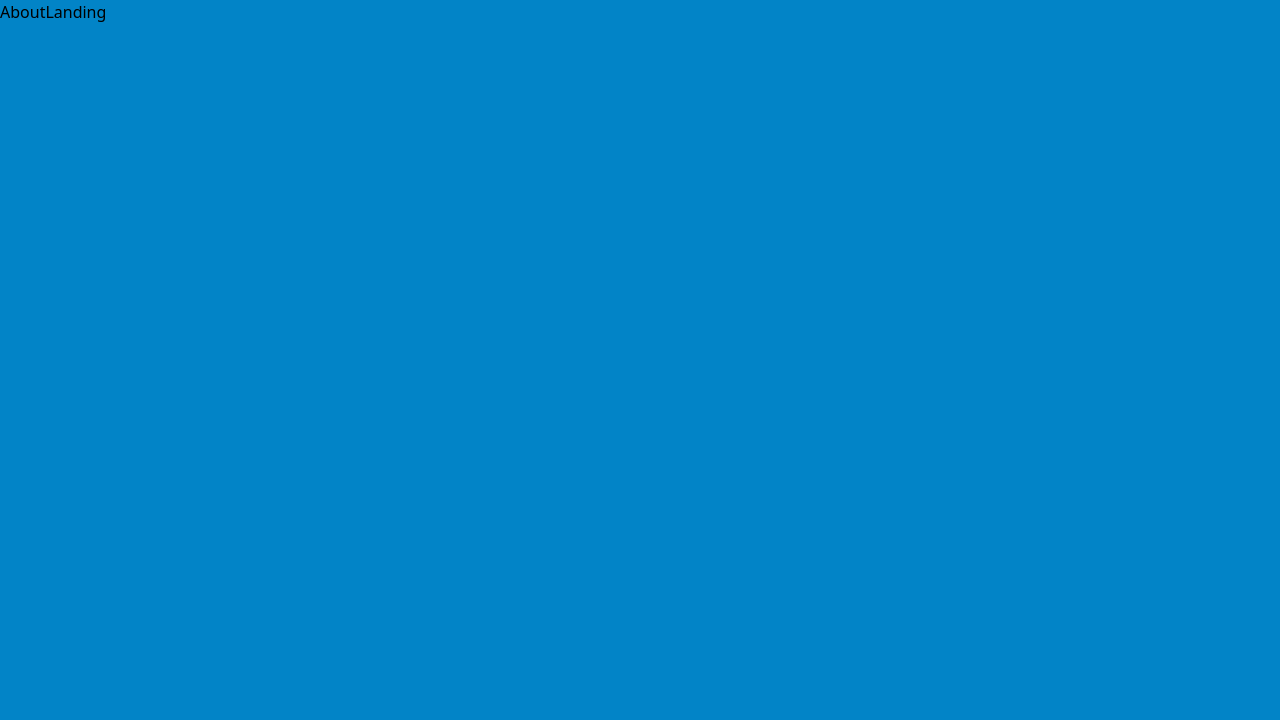
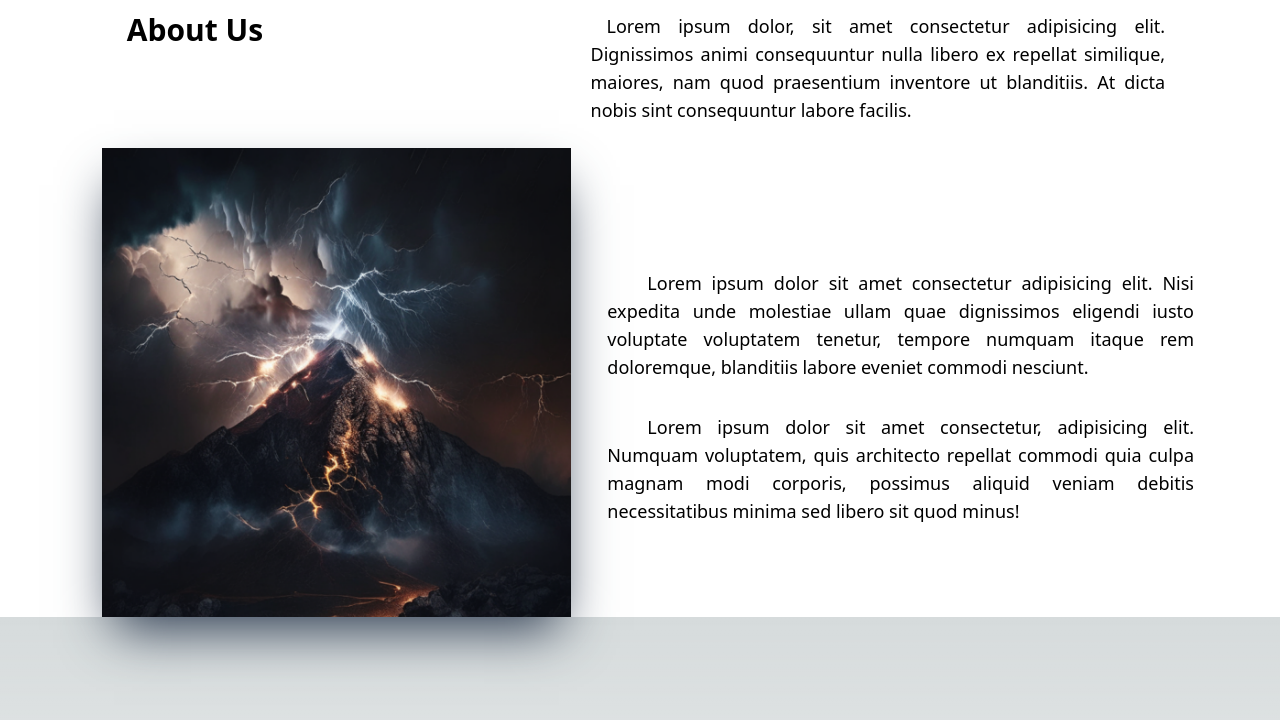
Before and after one commit to CodeKnight07/GeohazardMap, a Next.js app in the folder geomap-frontend/: page /components/user/content/about-landing in a window 1280 px wide. Shown: the top 720 px of the page. Built offline with nearby package versions, Linux system fonts and the light colour scheme.

Commit message:
create about page landing

```diff
--- a/geomap-frontend/pages/components/user/content/about-landing.tsx
+++ b/geomap-frontend/pages/components/user/content/about-landing.tsx
@@ -1,8 +1,39 @@
+import Image from 'next/image'
 import React from 'react'
-
+import bg1 from './images/bg1.png'
 function AboutLanding() {
   return (
-    <div className='w-screen h-screen bg-sky-600'>AboutLanding</div>
+    <div className='w-sccreen h-9/10  flex flex-col justify-center items-center bg-white'>
+      <div className=' w-11/12 h-9/10 flex flex-col items-center space-y-3'>
+
+
+        <div className=' p-3 w-full auto flex md:flex-row md:items-start  max-sm: flex-col justify-center items-center space-x-4'>
+          <div className='flex max-sm:flex-col items-start max-md:w-full  md:items-center w-2/5 h-1/2'>
+              <h1 className='text-black font-extrabold max-sm:text-xl indent-3 sm:text-2xl lg:text-3xl'>About Us</h1>
+          </div>
+          <div className=' flex max-md:flex-row w-11/12 md:flex-col justify-end md:w-1/2 h-9/10'>
+              <p className='indent-4 text-justify max-sm:text-xs sm:text-sm md:text-base lg:text-lg'>Lorem ipsum dolor, sit amet consectetur adipisicing elit. Dignissimos animi consequuntur nulla libero ex repellat similique, maiores, nam quod praesentium inventore ut blanditiis. At dicta nobis sint consequuntur labore facilis.</p>
+          </div>
+        </div>
+        <div className=' w-full h-9/10 flex max-md:flex-col space-y-4 max-md:space-x-3 max-md:items-start md:flex-row justify-center items-center space-x-5'>
+          <div className=' shadow-slate-700 flex flex-col shadow-2xl justify-center-center max-md:w-1/2 mx-4 max-md:h-1/3 md:w-2/5 h-9/10 '>
+            <Image
+            src={bg1}
+            alt='image'
+            style={{objectFit:'cover',objectPosition:'center', width:'100%', height:'100%'}}
+            />
+          </div>
+          <div className=' space-y-2 h-auto text-justify flex max-md:w-11/12 flex-col items-start md:w-1/2'>
+              <p className='py-3 max-sm:text-xs indent-4 mt-3 sm:text-sm md:text-base lg:text-lg lg:indent-10'>Lorem ipsum dolor sit amet consectetur adipisicing elit. Nisi expedita unde molestiae ullam quae dignissimos
+                eligendi iusto voluptate voluptatem tenetur, tempore numquam itaque rem doloremque, blanditiis labore eveniet commodi nesciunt.</p>
+              <p className='py-3 max-sm:text-xs indent-4 sm:text-sm md:text-base lg:text-lg lg:indent-10'>
+                Lorem ipsum dolor sit amet consectetur, adipisicing elit. Numquam voluptatem, quis architecto repellat commodi quia culpa magnam modi corporis, possimus aliquid veniam debitis necessitatibus minima sed libero sit quod minus!
+              </p>
+          </div>
+        </div>
+
+      </div>
+    </div>
   )
 }
 
```
